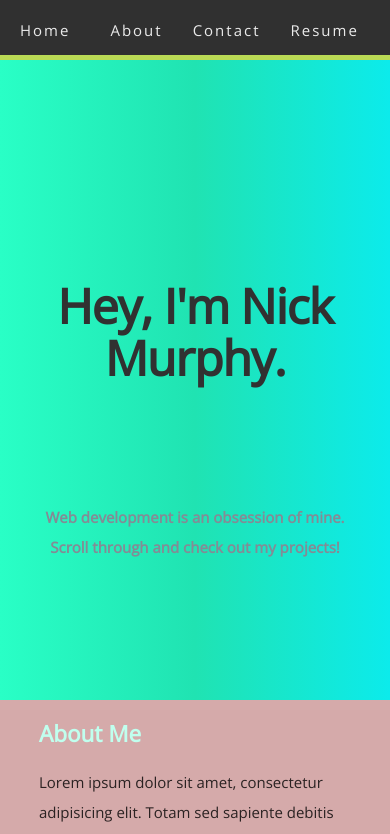
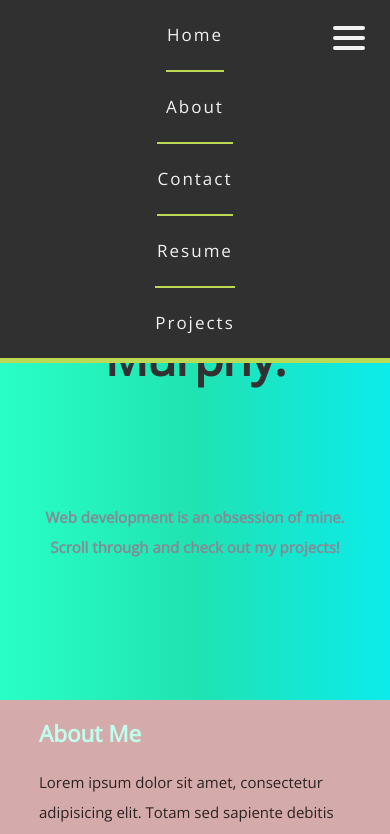
Before and after one commit to Ozymandias9000/murphy_portfolio, a React (Create React App) app: page / in a window 390 px wide. Shown: the top 834 px of the page. Built offline with nearby package versions, Linux system fonts and the light colour scheme.

Commit message:
Working on hamburger menu

```diff
--- a/src/components/Nav/nav.css
+++ b/src/components/Nav/nav.css
@@ -1,54 +1,134 @@
-nav {
+/* Add a black background color to the top navigation */
+.nav {
 	background-color: #303030;
 	letter-spacing: 2px;
-	height: 60px;
+	height: auto;
 	width: 100vw;
 	white-space: nowrap;
 	display: grid;
-	grid: 60px / 1fr 1fr;
-	justify-items: start;
-	padding: 0 20px 0 20px;
+	grid: 60px / repeat(6, 1fr);
+	justify-items: center;
 	align-items: center;
+	grid-gap: 30px;
+	padding: 0;
+	margin: 0;
 	border-bottom: 5px solid #BADA55;
 	position: fixed;
+  overflow: hidden;
 }
 
-.menu-content {
-	grid-column: 3 / span 1 ;
-	justify-self: end;
+.nav #home {
+	justify-self: start;
+}
+.nav #about {
+	grid-column: span 1/ 4;
 }
 
-.menu-content ul {
-	display: grid;
-	grid: 60px / 1fr 1fr 1fr 1fr;
-	justify-items: end;
-	align-items: center;
-	grid-gap: 30px;
+/* Style the links inside the navigation bar */
+.nav a, .nav--responsive a {
+    display: block;
+    color: #f2f2f2;
+    text-align: center;
+    padding: 14px 16px;
+    text-decoration: none;
+    font-size: 17px;
+    transition: all .2s;
 }
 
-nav a, nav li {
-	color: hsla(0,100%,100%, .9);
-	text-decoration: none;
-	cursor: pointer;
-	transition: all .2s;
-	list-style: none;
+/* Change the color of links on hover */
+.nav a:hover {
+    background-color: #ddd;
+    color: black;
 }
 
-nav a:hover, nav a:active {
-	color: hsla(0,100%,100%, .4);
+/* Add an active class to highlight the current page */
+.active {
+    background-color: #4CAF50;
+    color: white;
 }
 
-#menuIcon {
-	display: none;
+/* Hide the link that should open and close the topnav on small screens */
+.nav .icon {
+    display: none;
 }
 
-/*@media only screen and (max-width: 900px) {
+/* Menu Icon */
 
-	#menuIcon {
-		display: block;
+.menuIcon {
+	display: block;
+  cursor: pointer;
+}
+
+.bar1, .bar2, .bar3 {
+    width: 32px;
+    height: 4px;
+    background-color: #f2f2f2;
+    margin: 6px 0;
+    border-radius: 2px;
+    transition: 0.4s;
+}
+
+/* Rotate first bar */
+.change .bar1 {
+    -webkit-transform: rotate(-45deg) translate(-9px, 6px) ;
+    transform: rotate(-45deg) translate(-9px, 6px) ;
+}
+
+/* Fade out the second bar */
+.change .bar2 {
+    opacity: 0;
+}
+
+/* Rotate last bar */
+.change .bar3 {
+    -webkit-transform: rotate(45deg) translate(-8px, -8px) ;
+    transform: rotate(45deg) translate(-8px, -8px) ;
+}
+
+/* When the screen is less than 600 pixels wide, hide all links, except for the first one ("Home"). Show the link that contains should open and close the topnav (.icon) */
+@media screen and (max-width: 700px) {
+  .nav a:not(:first-child) {display: none;}
+  .nav a.icon {
+    grid-column: span 1/ -1;
+    display: block;
+  }
+}
+
+/* The "responsive" class is added to the topnav with JavaScript when the user clicks on the icon. This class makes the topnav look good on small screens (display the links vertically instead of horizontally) */
+@media screen and (max-width: 700px) {
+	.nav--responsive {
+		background-color: #303030;
+		letter-spacing: 2px;
+		height: auto;
+		width: 100vw;
+		white-space: nowrap;
+		display: grid;
+		grid:  repeat(6, 1fr) ;
+		justify-items: center;
+		align-items: center;
+		top: -300px;
+		transform: translateY(300px);
+		border-bottom: 5px solid #BADA55;
+		position: fixed;
+	  overflow: hidden;
+	  transition: all 0.3s;
 	}
 
-	.menu-open {
-		box-shadow: 1px 2px 3px 0px;
-	}
-}*/
+  .nav--responsive .icon {
+    position: absolute;
+    border: none;
+    right: 25px;
+    top: 0;
+  }
+
+  .nav--responsive a {
+  	border-top: 2px solid #BADA55;
+    display: block;
+    text-align: left;
+    padding: 20px 0 20px 0;
+  }
+
+  .nav--responsive a:first-child {
+  	border-top: none;
+  }
+}
--- a/src/components/Nav/nav.js
+++ b/src/components/Nav/nav.js
@@ -10,26 +10,26 @@ class Nav extends React.Component {
     };
   }
 
-	toggleMenu = (e) => {
-		console.log(e.target)
-		const currentState = this.state.active;
-    this.setState({ active: !currentState });
-	}
+	 toggleMenu = () => {
+			this.setState(prevState => ({ active: !prevState.active }))
+			console.log(this.state.active);
+		};
 
 	render() {
 		return (
-			<nav>
+			<nav className={this.state.active ? 'nav' : 'nav--responsive'}>
 				<a href='#home' id='home'>Home</a>
-
-					<div className='menu-content'>
-						<ul className={this.state.active ? 'menu-open': 'menu-closed'}>
-							<li><a href='#about'>About</a></li>
-							<li><a href='#contact'>Contact</a></li>
-							<li><a href='#resume'>Resume</a></li>
-							<li><a href='#projects'>Projects</a></li>
-						</ul>
+				<a href='#about'>About</a>
+				<a href='#contact'>Contact</a>
+				<a href='#resume'>Resume</a>
+				<a href='#projects'>Projects</a>
+				<a href="javascript:void(0)" className="icon">
+					<div className='menuIcon' onClick={this.toggleMenu}>
+					  <div className="bar1"></div>
+					  <div className="bar2"></div>
+					  <div className="bar3"></div>
 					</div>
-
+				</a>
 			</nav>
 			);
 		}
```
